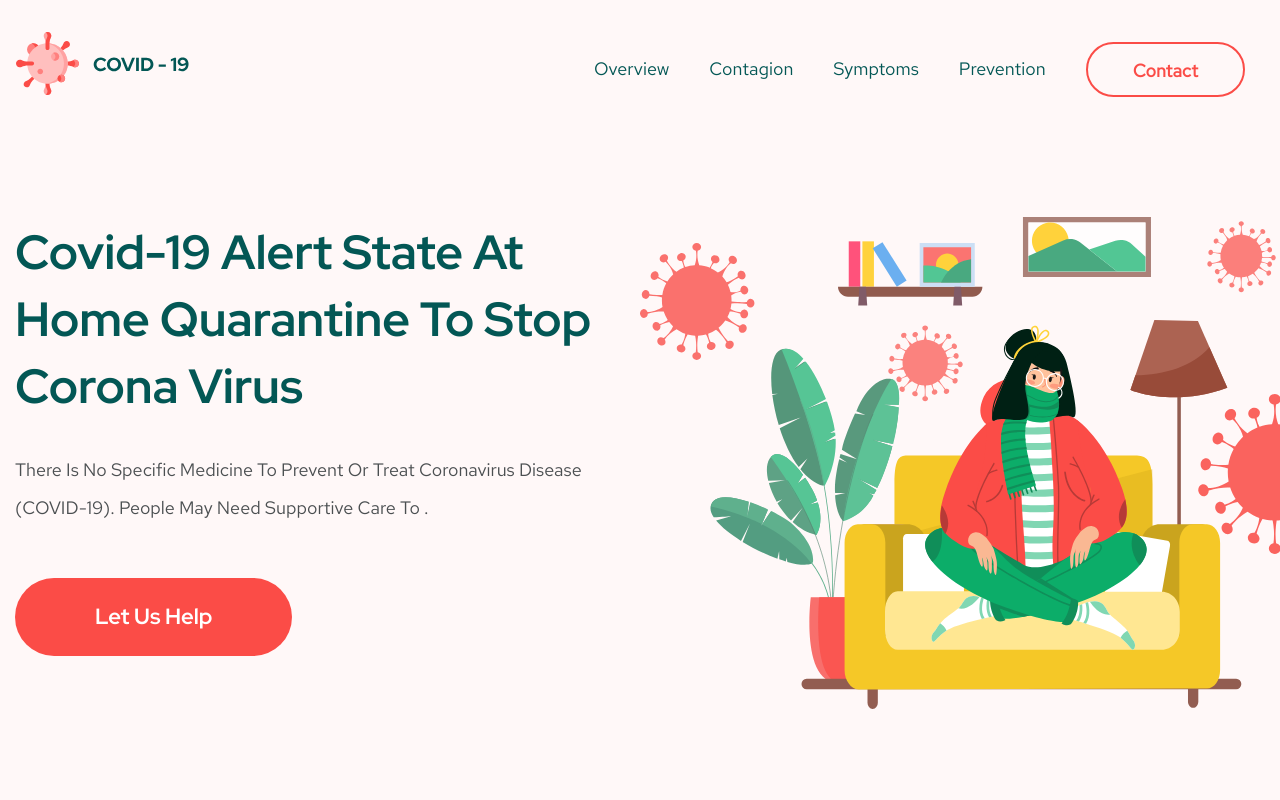
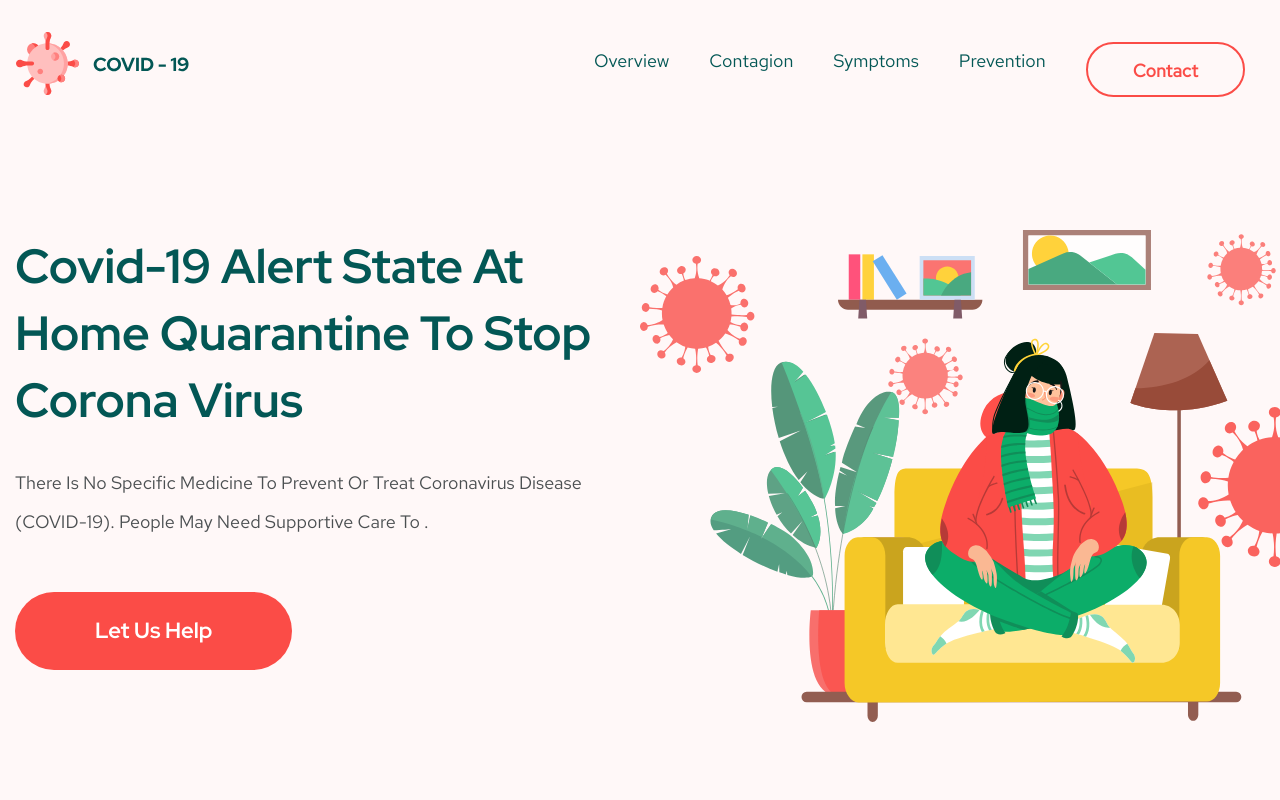
Before and after one commit to revuwem/covid19, a website: page index.html in a window 1280 px wide. Shown: the top 800 px of the page. Drawn offline with Linux system fonts and the light colour scheme.

Commit message:
set height auto to .nav

```diff
--- a/style.css
+++ b/style.css
@@ -157,7 +157,7 @@ ul{
 
 .nav{
     width: 100%;
-    height: 125px;
+    height: auto;
     padding: 30px 0;
     display: flex;
     justify-content: space-between;
```
